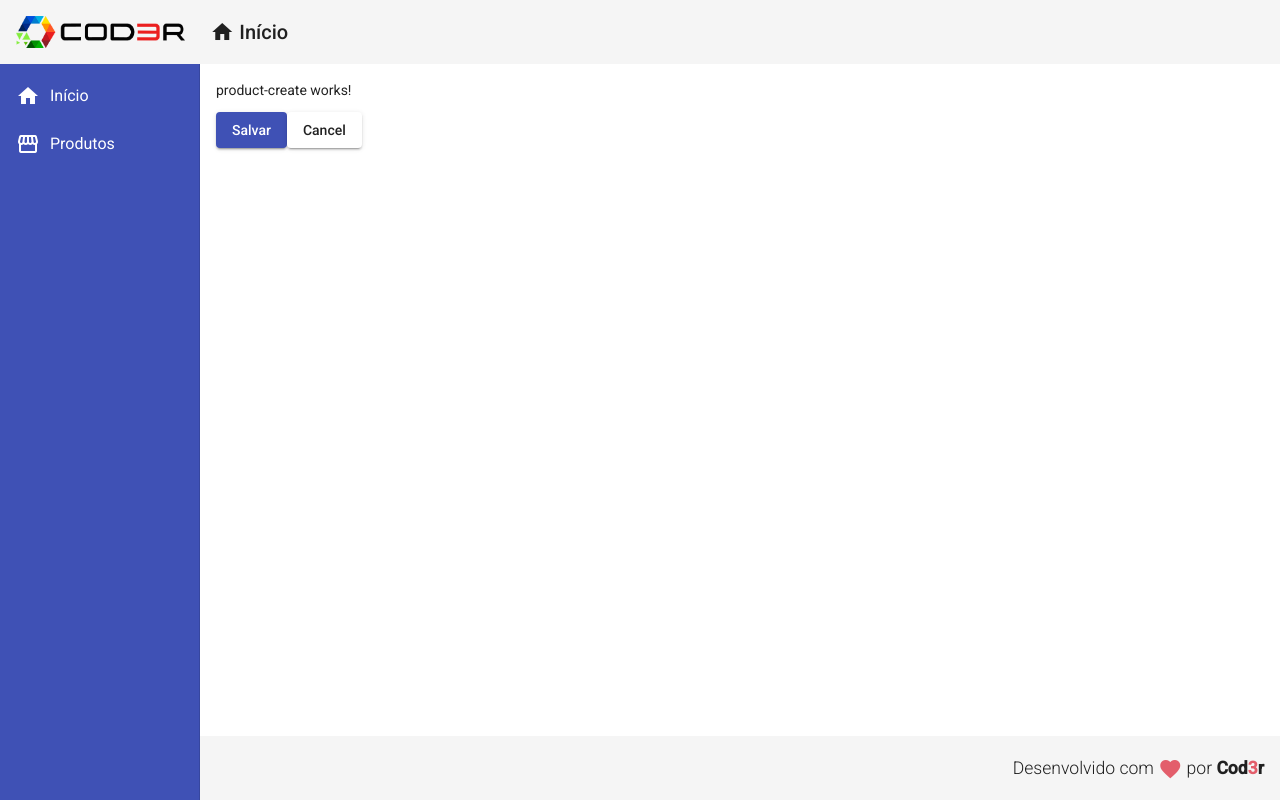
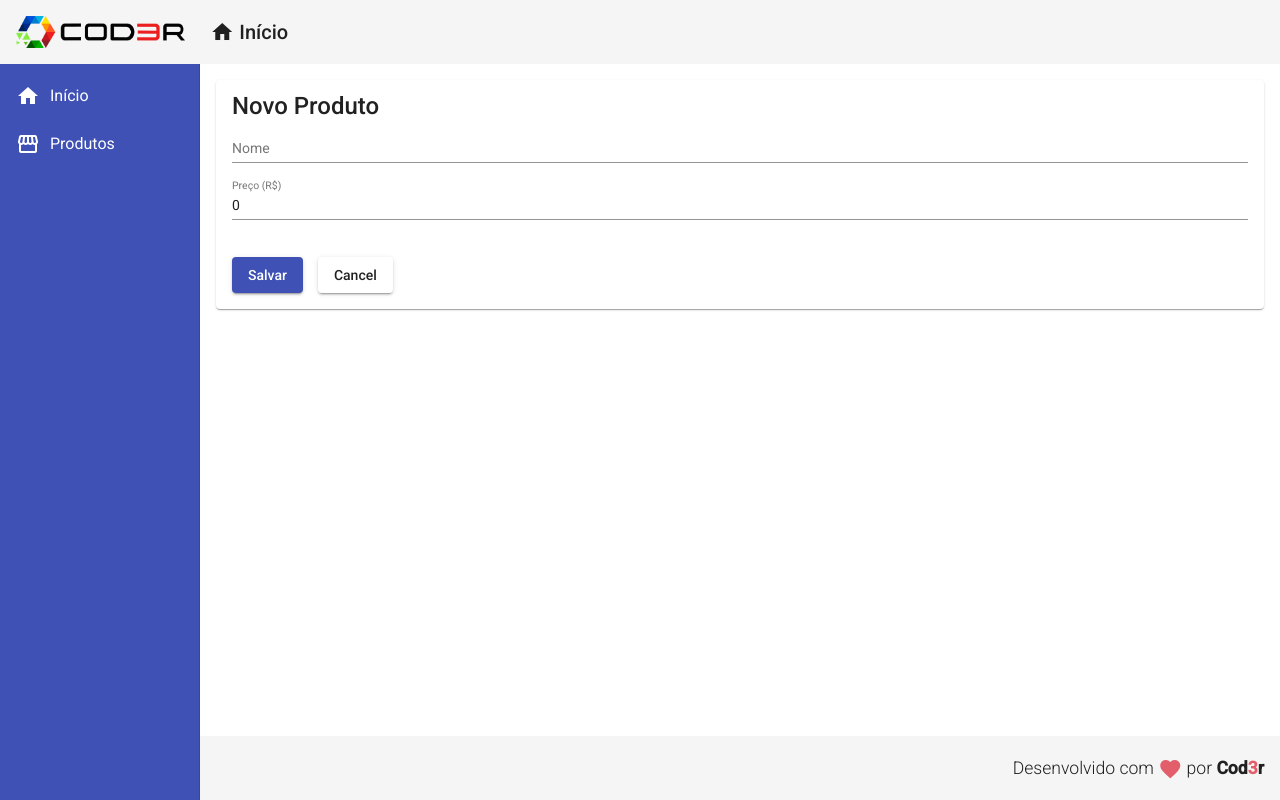
Before and after one commit to simonelopess/app-angular, an Angular app in the folder frontend/: page /products/create in a window 1280 px wide. Built offline with nearby package versions, Linux system fonts and the light colour scheme.

Commit message:
Formulário criar Produto

```diff
--- a/frontend/src/app/components/product/product-create/product-create.component.css
+++ b/frontend/src/app/components/product/product-create/product-create.component.css
@@ -0,0 +1,8 @@
+form{
+  display: flex;
+  flex-direction: column;
+}
+
+button {
+  margin: 20px 15px 0 0;
+}
--- a/frontend/src/app/components/product/product-create/product-create.component.html
+++ b/frontend/src/app/components/product/product-create/product-create.component.html
@@ -1,4 +1,14 @@
-<p>product-create works!</p>
+<mat-card>
+  <mat-card-title>Novo Produto</mat-card-title>
+  <form>
+    <mat-form-field>
+      <input matInput placeholder="Nome"  [(ngModel)]="product.name" name="name">
+    </mat-form-field>
+    <mat-form-field>
+      <input matInput placeholder="Preço (R$)" [(ngModel)]="product.price" name="price">
+    </mat-form-field>
+  </form>
+
 
   <button mat-raised-button (click)="createProduct()" color="primary">
     Salvar
@@ -7,3 +17,4 @@
   <button mat-raised-button (click)="cancel()">
     Cancel
   </button>
+</mat-card>
```
Also changed, not shown: frontend/src/app/app.module.ts (+7 -1 lines), 1 other file (tests, documents, lock files or other folders). Lines whose indentation alone changed are shown as unchanged.
